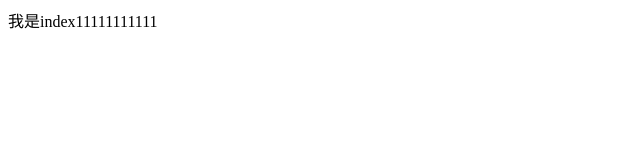
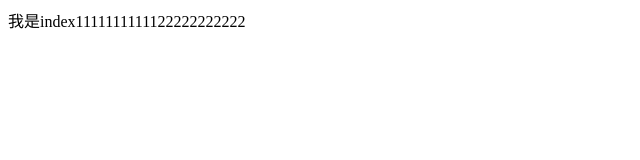
Before and after one commit to xiaoxiaolifeidao/git-demo, a plain HTML site: page index.html in a window 1280 px wide. Shown: the full height of the page, 0-640 px from the left. Drawn offline with Linux system fonts and the light colour scheme.

Commit message:
A程序猿第三次提交

```diff
--- a/index.html
+++ b/index.html
@@ -5,6 +5,6 @@
 		<title></title>
 	</head>
 	<body>
-		我是index11111111111
+		我是index1111111111122222222222
 	</body>
 </html>
```
